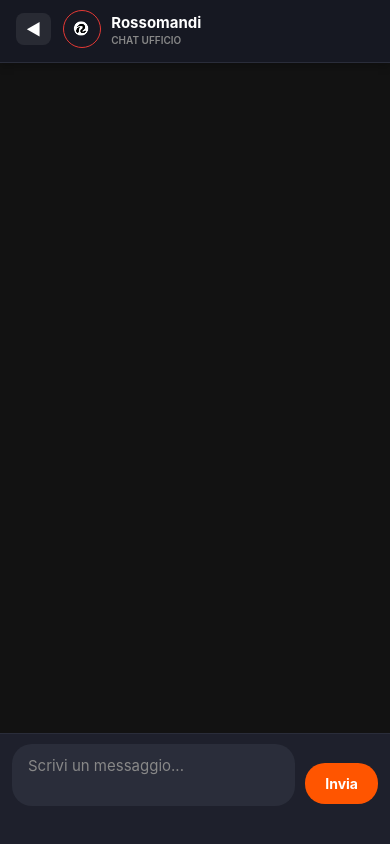
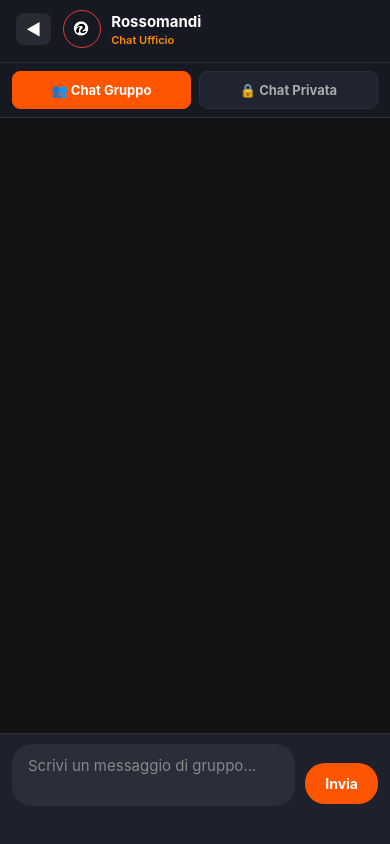
Before and after one commit to junaid0000/Mobile-Application, a React Native app in the folder mobile/: screen /OfficeChat in a window 390 px wide. Built offline with nearby package versions, Linux system fonts and the light colour scheme; what expo-notifications would draw is missing.

Commit message:
Add Private 1-on-1 Chat feature alongside Group Chat in OfficeChatScreen

```diff
--- a/mobile/screens/OfficeChatScreen.js
+++ b/mobile/screens/OfficeChatScreen.js
@@ -13,7 +13,8 @@ import {
   SafeAreaView,
   StatusBar,
   Alert,
-  Switch
+  Switch,
+  ScrollView
 } from 'react-native';
 import AsyncStorage from '@react-native-async-storage/async-storage';
 import { useSafeAreaInsets } from 'react-native-safe-area-context';
@@ -25,21 +26,51 @@ export default function OfficeChatScreen({ navigation, route }) {
   const insets = useSafeAreaInsets();
   const { user, token } = route?.params || {};
 
+  const [chatMode, setChatMode] = useState('group'); // 'group' | 'private'
   const [messages, setMessages] = useState([]);
   const [inputText, setInputText] = useState('');
   const [loading, setLoading] = useState(true);
   const [chatEnabled, setChatEnabled] = useState(true);
   const [replyingTo, setReplyingTo] = useState(null);
+
+  // Private chat states
+  const [staffUsers, setStaffUsers] = useState([]);
+  const [selectedRecipient, setSelectedRecipient] = useState(null);
+  const [loadingStaff, setLoadingStaff] = useState(false);
+
   const flatListRef = useRef(null);
 
   useEffect(() => {
     fetchMessages();
     fetchChatSettings();
+    fetchStaffUsers();
     const interval = setInterval(() => {
       fetchMessages();
-    }, 6000);
+    }, 5000);
     return () => clearInterval(interval);
-  }, []);
+  }, [chatMode, selectedRecipient]);
+
+  const fetchStaffUsers = async () => {
+    try {
+      if (!token) return;
+      setLoadingStaff(true);
+      const res = await fetch(`${API_URL}/office/users`, {
+        headers: { 'Authorization': `Bearer ${token}` }
+      });
+      const data = await res.json();
+      if (res.ok && Array.isArray(data)) {
+        setStaffUsers(data);
+        // Auto-select first staff member if none selected yet in private mode
+        if (data.length > 0 && !selectedRecipient) {
+          setSelectedRecipient(data[0]);
+        }
+      }
+    } catch (e) {
+      console.error('Error fetching staff list:', e);
+    } finally {
+      setLoadingStaff(false);
+    }
+  };
 
   const fetchChatSettings = async () => {
     try {
@@ -77,12 +108,17 @@ export default function OfficeChatScreen({ navigation, route }) {
         return;
       }
 
-      const response = await fetch(`${API_URL}/office/messages`, {
+      let url = `${API_URL}/office/messages`;
+      if (chatMode === 'private' && selectedRecipient?.id) {
+        url += `?recipient_id=${selectedRecipient.id}`;
+      }
+
+      const response = await fetch(url, {
         headers: { 'Authorization': `Bearer ${token}` }
       });
       const data = await response.json();
       if (response.ok) {
-        setMessages(data);
+        setMessages(Array.isArray(data) ? data : []);
         if (loading) setLoading(false);
       }
     } catch (error) {
@@ -93,8 +129,19 @@ export default function OfficeChatScreen({ navigation, route }) {
 
   const sendMessage = async () => {
     if (inputText.trim() === '') return;
+    if (chatMode === 'private' && !selectedRecipient) {
+      Alert.alert('Attenzione', 'Seleziona un membro dello staff per la chat privata');
+      return;
+    }
+
     try {
       if (!token) return;
+
+      const bodyData = {
+        message_text: inputText,
+        reply_to_id: replyingTo?.id,
+        recipient_id: chatMode === 'private' ? selectedRecipient?.id : null
+      };
 
       const response = await fetch(`${API_URL}/office/messages`, {
         method: 'POST',
@@ -102,7 +149,7 @@ export default function OfficeChatScreen({ navigation, route }) {
           'Content-Type': 'application/json',
           'Authorization': `Bearer ${token}`
         },
-        body: JSON.stringify({ message_text: inputText, reply_to_id: replyingTo?.id })
+        body: JSON.stringify(bodyData)
       });
       const data = await response.json();
       if (response.ok) {
@@ -158,7 +205,7 @@ export default function OfficeChatScreen({ navigation, route }) {
   };
 
   const renderMessage = ({ item }) => {
-    const isMe = user && item.name === user.name;
+    const isMe = user && (item.name === user.name || item.user_id === user.id);
     const time = new Date(item.created_at).toLocaleTimeString([], { hour: '2-digit', minute: '2-digit' });
 
     if (item.deleted) {
@@ -219,7 +266,9 @@ export default function OfficeChatScreen({ navigation, route }) {
             />
             <View>
               <Text style={{ color: '#FFF', fontSize: 15, fontWeight: 'bold' }}>Rossomandi</Text>
-              <Text style={styles.topBarSub}>Chat Ufficio</Text>
+              <Text style={styles.topBarSub}>
+                {chatMode === 'group' ? 'Chat Ufficio' : `Privata con ${selectedRecipient ? selectedRecipient.name : '...'}`}
+              </Text>
             </View>
           </View>
         </View>
@@ -237,6 +286,62 @@ export default function OfficeChatScreen({ navigation, route }) {
         )}
       </View>
 
+      {/* Group vs Private Tab Selector */}
+      <View style={styles.tabBar}>
+        <TouchableOpacity
+          style={[styles.tabBtn, chatMode === 'group' && styles.tabBtnActive]}
+          onPress={() => {
+            setChatMode('group');
+            setReplyingTo(null);
+          }}
+        >
+          <Text style={[styles.tabBtnText, chatMode === 'group' && styles.tabBtnTextActive]}>
+            👥 Chat Gruppo
+          </Text>
+        </TouchableOpacity>
+
+        <TouchableOpacity
+          style={[styles.tabBtn, chatMode === 'private' && styles.tabBtnActive]}
+          onPress={() => {
+            setChatMode('private');
+            setReplyingTo(null);
+            fetchStaffUsers();
+          }}
+        >
+          <Text style={[styles.tabBtnText, chatMode === 'private' && styles.tabBtnTextActive]}>
+            🔒 Chat Privata
+          </Text>
+        </TouchableOpacity>
+      </View>
+
+      {/* Staff Selection Horizontal List (Visible only in Private Chat Mode) */}
+      {chatMode === 'private' && (
+        <View style={styles.staffContainer}>
+          <Text style={styles.staffHeaderLabel}>Seleziona un membro dello staff:</Text>
+          {loadingStaff ? (
+            <ActivityIndicator size="small" color="#FF5500" style={{ marginVertical: 6 }} />
+          ) : (
+            <ScrollView horizontal showsHorizontalScrollIndicator={false} contentContainerStyle={styles.staffScroll}>
+              {staffUsers.map(u => {
+                const isSelected = selectedRecipient?.id === u.id;
+                const label = u.venditore_code ? `${u.name} (${u.venditore_code})` : `${u.name} (${u.role})`;
+                return (
+                  <TouchableOpacity
+                    key={u.id.toString()}
+                    style={[styles.staffPill, isSelected && styles.staffPillActive]}
+                    onPress={() => setSelectedRecipient(u)}
+                  >
+                    <Text style={[styles.staffPillText, isSelected && styles.staffPillTextActive]}>
+                      {isSelected ? '👤 ' : ''}{label}
+                    </Text>
+                  </TouchableOpacity>
+                );
+              })}
+            </ScrollView>
+          )}
+        </View>
+      )}
+
       {/* Keyboard-aware container — pushes input cleanly above keyboard */}
       <KeyboardAvoidingView
         style={styles.keyboardView}
@@ -244,6 +349,11 @@ export default function OfficeChatScreen({ navigation, route }) {
         keyboardVerticalOffset={Platform.OS === 'ios' ? 90 : 0}
       >
         {/* Message List */}
+        {chatMode === 'private' && !selectedRecipient ? (
+          <View style={styles.emptyPrivateContainer}>
+            <Text style={styles.emptyPrivateText}>👈 Seleziona un membro dello staff in alto per avviare la chat privata</Text>
+          </View>
+        ) : (
           <FlatList
             ref={flatListRef}
             data={messages}
@@ -254,6 +364,7 @@ export default function OfficeChatScreen({ navigation, route }) {
             onLayout={() => flatListRef.current?.scrollToEnd({ animated: true })}
             keyboardShouldPersistTaps="handled"
           />
+        )}
 
         {/* Input Bar — stays above keyboard */}
         {(!chatEnabled && user?.role !== 'admin') ? (
@@ -276,7 +387,13 @@ export default function OfficeChatScreen({ navigation, route }) {
             <View style={styles.inputContainer}>
               <TextInput
                 style={styles.input}
-                placeholder="Scrivi un messaggio..."
+                placeholder={
+                  chatMode === 'private'
+                    ? selectedRecipient
+                      ? `Messaggio privato a ${selectedRecipient.name}...`
+                      : 'Seleziona uno staff per scrivere...'
+                    : 'Scrivi un messaggio di gruppo...'
+                }
                 placeholderTextColor="#888"
                 value={inputText}
                 onChangeText={setInputText}
@@ -342,11 +459,89 @@ const styles = StyleSheet.create({
     overflow: 'hidden',
   },
   topBarSub: {
+    color: '#FF8C00',
+    fontSize: 11,
+    fontWeight: '600',
+    marginTop: 2,
+  },
+  tabBar: {
+    flexDirection: 'row',
+    backgroundColor: '#161822',
+    paddingHorizontal: 12,
+    paddingVertical: 8,
+    borderBottomWidth: 1,
+    borderBottomColor: '#2A2D3A',
+    gap: 8,
+  },
+  tabBtn: {
+    flex: 1,
+    paddingVertical: 10,
+    borderRadius: 8,
+    backgroundColor: '#202330',
+    alignItems: 'center',
+    borderWidth: 1,
+    borderColor: '#2A2D3A',
+  },
+  tabBtnActive: {
+    backgroundColor: '#FF5500',
+    borderColor: '#FF5500',
+  },
+  tabBtnText: {
+    color: '#aaa',
+    fontSize: 13,
+    fontWeight: 'bold',
+  },
+  tabBtnTextActive: {
+    color: '#FFF',
+  },
+  staffContainer: {
+    backgroundColor: '#1B1E2B',
+    paddingVertical: 8,
+    borderBottomWidth: 1,
+    borderBottomColor: '#2A2D3A',
+  },
+  staffHeaderLabel: {
     color: '#888',
-    fontSize: 10,
+    fontSize: 11,
+    fontWeight: 'bold',
+    marginLeft: 14,
+    marginBottom: 6,
+  },
+  staffScroll: {
+    paddingHorizontal: 12,
+    gap: 8,
+  },
+  staffPill: {
+    backgroundColor: '#262938',
+    paddingHorizontal: 14,
+    paddingVertical: 8,
+    borderRadius: 20,
+    borderWidth: 1,
+    borderColor: '#383C50',
+  },
+  staffPillActive: {
+    backgroundColor: '#FF5500',
+    borderColor: '#FF5500',
+  },
+  staffPillText: {
+    color: '#ccc',
+    fontSize: 12,
     fontWeight: '600',
-    textTransform: 'uppercase',
-    marginTop: 2,
+  },
+  staffPillTextActive: {
+    color: '#FFF',
+    fontWeight: 'bold',
+  },
+  emptyPrivateContainer: {
+    flex: 1,
+    justifyContent: 'center',
+    alignItems: 'center',
+    padding: 30,
+  },
+  emptyPrivateText: {
+    color: '#888',
+    fontSize: 14,
+    textAlign: 'center',
   },
   loadingContainer: {
     flex: 1,
@@ -436,12 +631,6 @@ const styles = StyleSheet.create({
     fontWeight: 'bold',
     fontSize: 14,
   },
-  loadingContainer: {
-    flex: 1,
-    backgroundColor: '#121212',
-    justifyContent: 'center',
-    alignItems: 'center',
-  },
   replyBubble: {
     backgroundColor: 'rgba(0,0,0,0.2)',
     borderLeftWidth: 3,
```
Also changed, not shown: 1 other file (tests, documents, lock files or other folders). Lines whose indentation alone changed are shown as unchanged.
